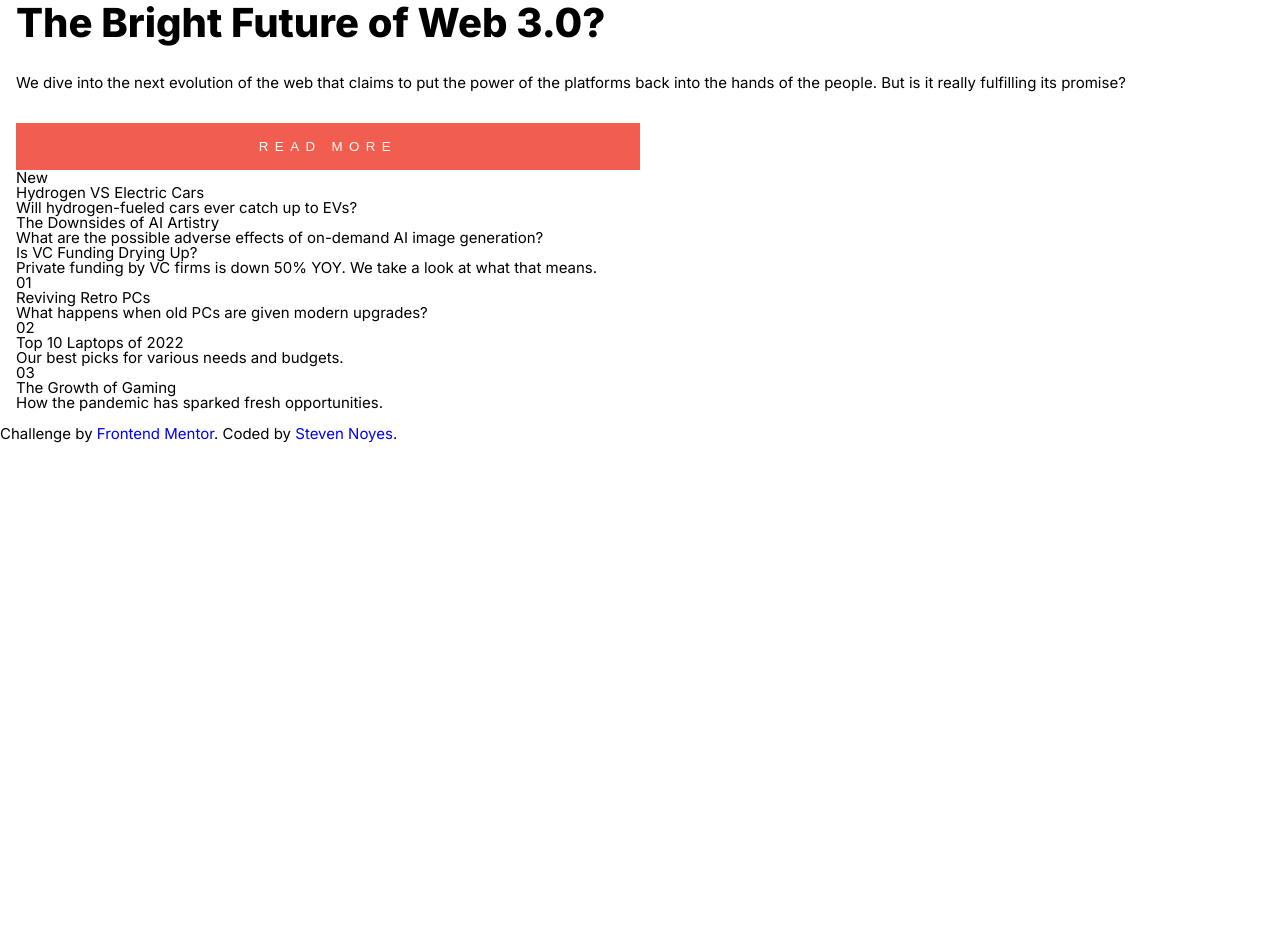
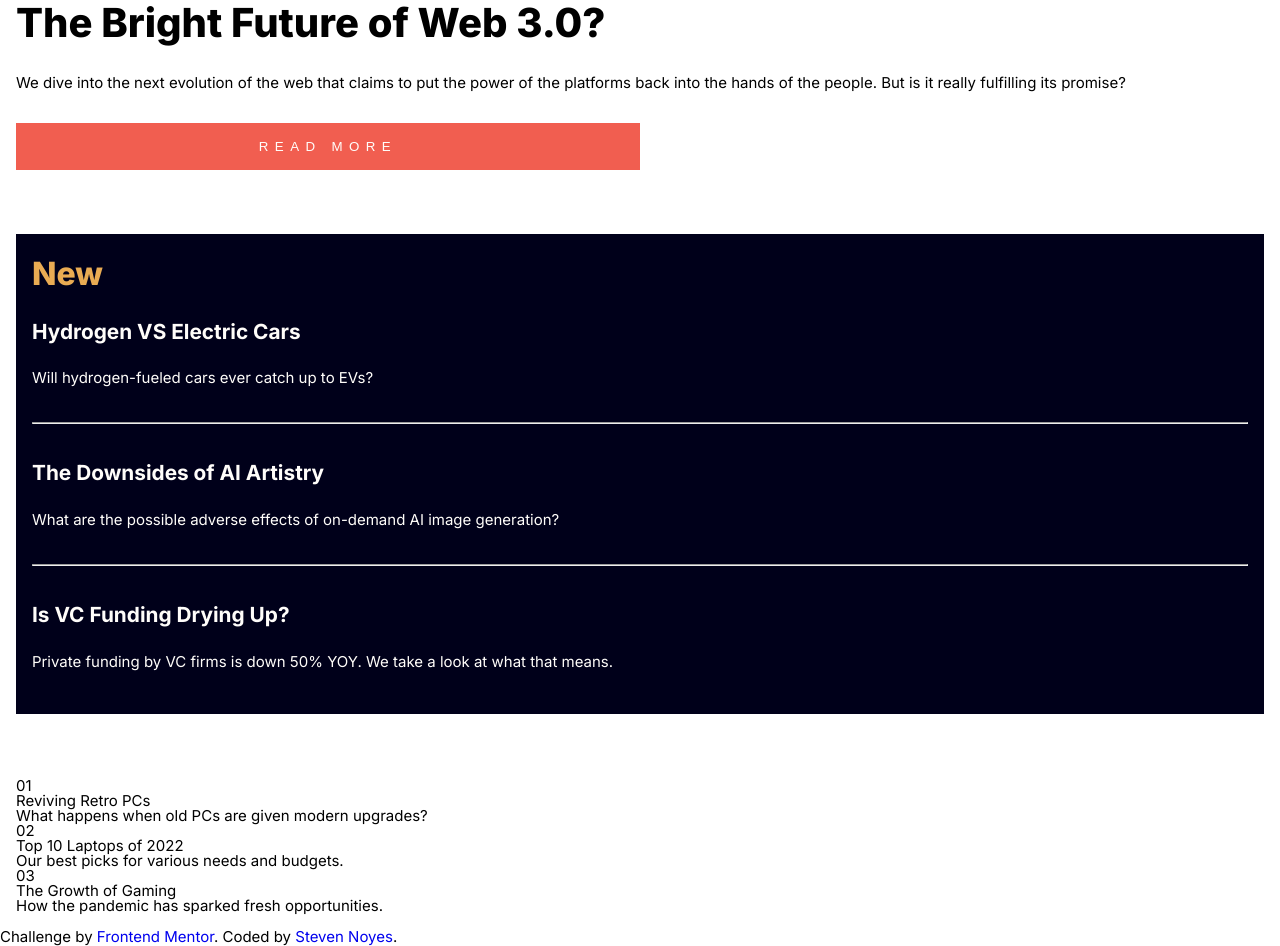
Before and after one commit to SteveNoyes/news-homepage, a plain HTML site: page index.html in a window 1280 px wide. Shown: the part 1203-2149 px from the top of the page. Before the commit the page ends 1646 px from the top, so only its background shows below. Drawn offline with Linux system fonts and the light colour scheme.

Commit message:
new news section done

```diff
--- a/assets/css/style.css
+++ b/assets/css/style.css
@@ -70,3 +70,29 @@ nav img {
   background-color: var(--soft-red);
   border: none;
 }
+
+.newNews {
+  padding: 1rem;
+  background-color: var(--very-dark-blue);
+  color: var(--off-white);
+  margin: 4rem 0;
+}
+
+.newNews h1 {
+  font-size: 2rem;
+  font-weight: 800;
+  color: var(--soft-orange);
+  padding-top: .5rem;
+}
+
+.story h2 {
+  font-size: 1.3rem;
+  font-weight: 700;
+  padding-top: 2rem;
+  padding-bottom: 1rem;
+}
+
+.story p {
+  line-height: 2.5rem;
+  padding-bottom: 1rem;
+}
--- a/index.html
+++ b/index.html
@@ -37,33 +37,24 @@
         <p>We dive into the next evolution of the web that claims to put the power of the platforms back into the hands of the people. But is it really fulfilling its promise?</p>
         <button>READ MORE</button>
       </div><!-- End of Top Story -->
-
-
-
-
-
-
       <div class="newNews">
         <h1>New</h1>
         <div class="story">
           <h2>Hydrogen VS Electric Cars</h2>
           <p>Will hydrogen-fueled cars ever catch up to EVs?</p>
         </div>
+        <hr>
         <div class="story">
           <h2>The Downsides of AI Artistry</h2>
           <p>What are the possible adverse effects of on-demand AI image generation?</p>
         </div>
+        <hr>
         <div class="story">
           <h2>Is VC Funding Drying Up?</h2>
           <p>Private funding by VC firms is down 50% YOY. We take a look at what that means.</p>
         </div>
       </div><!-- End of New News -->
-
-
-
-
-
-
+      <!-- Numbered Stories Section -->
       <div class="numberedStories">
         <div class="numStory">
           <p>01</p>
```
